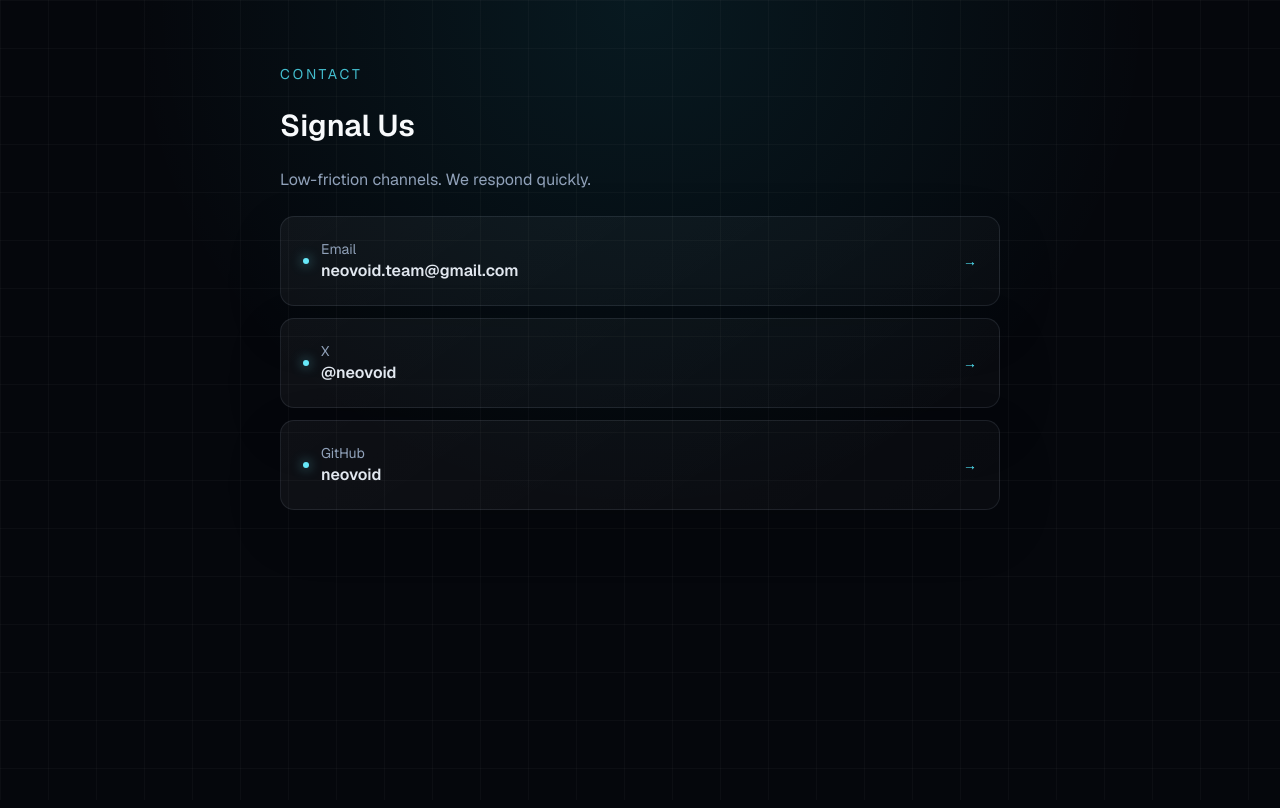
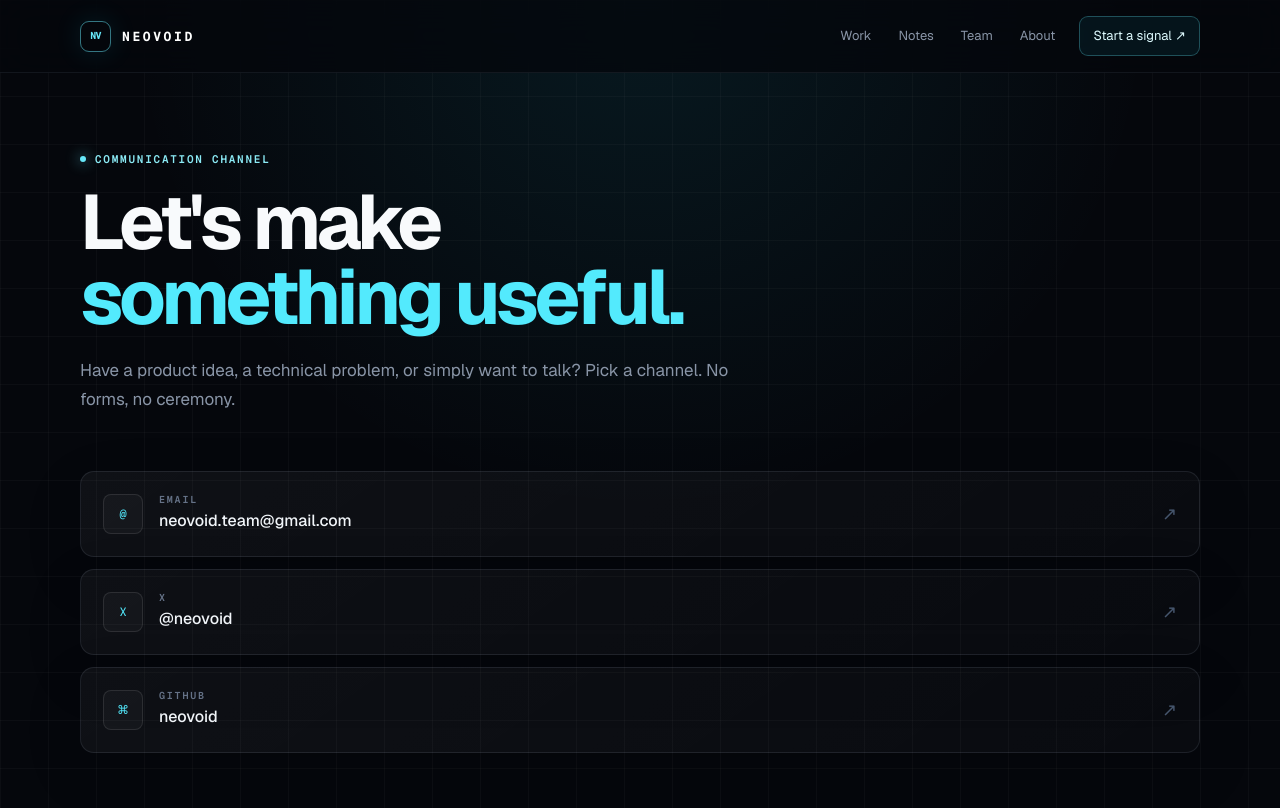
Before and after one commit to ParsaR082/NeoVoid, a Next.js app: page /contact in a window 1280 px wide. Shown: the top 808 px of the page. Built offline with nearby package versions, Linux system fonts and the light colour scheme.

Commit message:
Redesign contact page

```diff
--- a/src/app/contact/page.tsx
+++ b/src/app/contact/page.tsx
@@ -1,43 +1,35 @@
-export const metadata = {
-  title: "Contact — Neovoid",
-};
+import { SiteNav } from "@/components/ui/SiteNav";
+
+export const metadata = { title: "Contact — Neovoid" };
 
 const contacts = [
-  { label: "Email", value: "neovoid.team@gmail.com", href: "mailto:neovoid.team@gmail.com" },
-  { label: "X", value: "@neovoid", href: "https://x.com" },
-  { label: "GitHub", value: "neovoid", href: "https://github.com" },
+  { label: "Email", value: "neovoid.team@gmail.com", href: "mailto:neovoid.team@gmail.com", icon: "@" },
+  { label: "X", value: "@neovoid", href: "https://x.com", icon: "X" },
+  { label: "GitHub", value: "neovoid", href: "https://github.com", icon: "⌘" },
 ];
 
 export default function ContactPage() {
   return (
-    <div className="bg-grid min-h-screen">
-      <div className="mx-auto max-w-3xl px-6 py-16 space-y-6">
-        <p className="text-sm uppercase tracking-[0.2em] text-cyan-300/80">
-          Contact
-        </p>
-        <h1 className="text-3xl font-semibold text-slate-50">Signal Us</h1>
-        <p className="text-slate-400">
-          Low-friction channels. We respond quickly.
-        </p>
-        <div className="space-y-3">
+    <main className="bg-grid min-h-screen">
+      <SiteNav />
+      <div className="shell page">
+        <header className="max-w-2xl">
+          <p className="eyebrow"><span className="status-dot" /> Communication channel</p>
+          <h1 className="display">Let&apos;s make<br /><span className="text-cyan-300">something useful.</span></h1>
+          <p className="lede">Have a product idea, a technical problem, or simply want to talk? Pick a channel. No forms, no ceremony.</p>
+        </header>
+        <section className="mt-14 grid gap-3">
           {contacts.map((item) => (
-            <a
-              key={item.label}
-              href={item.href}
-              className="card flex items-center justify-between text-slate-200"
-            >
-              <div className="flex items-center gap-3">
-                <span className="pill" aria-hidden />
-                <div>
-                  <p className="text-sm text-slate-400">{item.label}</p>
-                  <p className="text-base font-semibold">{item.value}</p>
-                </div>
+            <a key={item.label} href={item.href} target={item.href.startsWith("http") ? "_blank" : undefined} rel={item.href.startsWith("http") ? "noreferrer" : undefined} className="card group flex items-center justify-between">
+              <div className="flex items-center gap-4">
+                <span className="grid h-10 w-10 place-items-center rounded-lg border border-white/10 bg-white/[.03] font-mono text-xs text-cyan-300">{item.icon}</span>
+                <div><p className="section-label">{item.label}</p><p className="mt-1 text-base font-medium text-slate-100">{item.value}</p></div>
               </div>
-              <span className="text-cyan-300 text-sm">→</span>
+              <span className="text-lg text-slate-600 transition group-hover:translate-x-1 group-hover:text-cyan-300">↗</span>
             </a>
           ))}
-        </div>
+        </section>
       </div>
-    </div>
+    </main>
   );
 }
```
